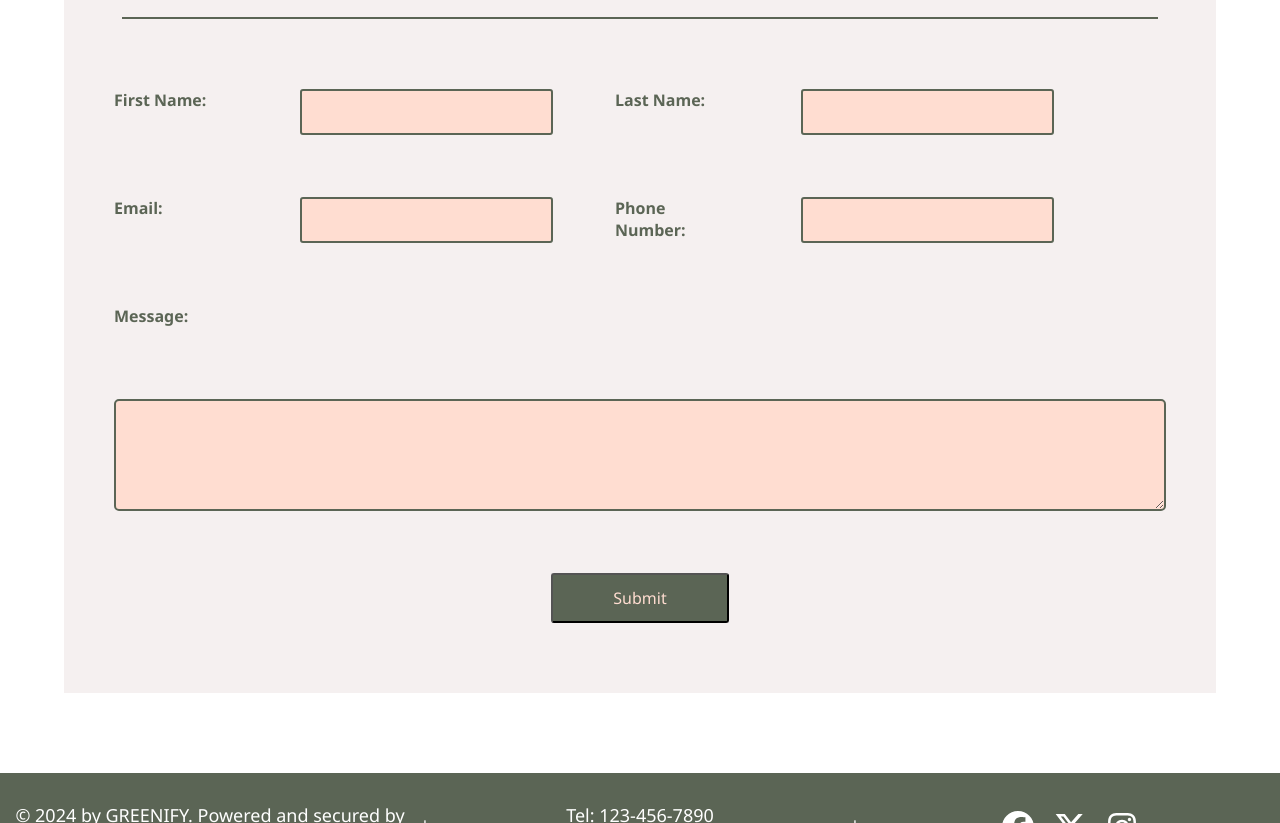
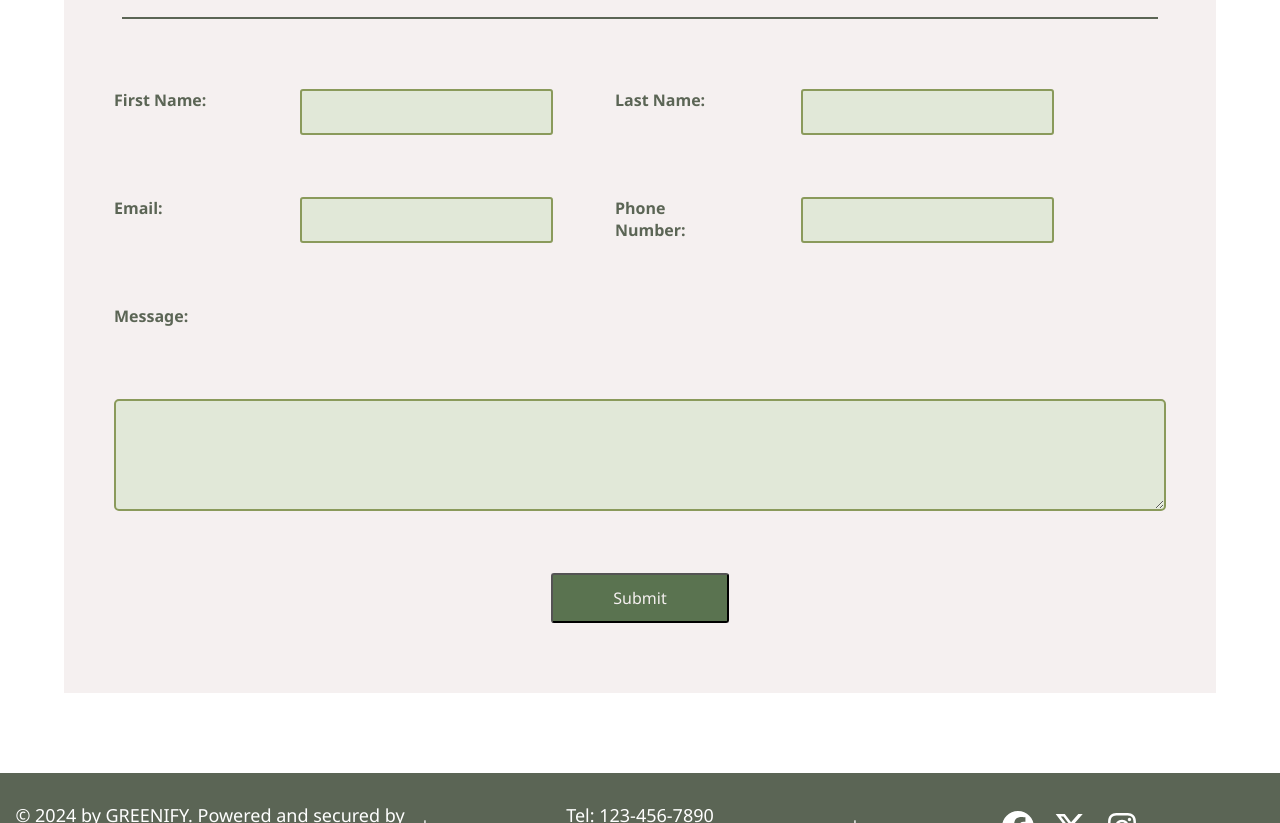
Before and after one commit to hibaziaa/Greenify-Gardening-School, a plain HTML site: page contact.html in a window 1280 px wide. Shown: the part 683-1506 px from the top of the page. Drawn offline with Linux system fonts and the light colour scheme.

Commit message:
Update form and button styles with complementary colors

```diff
--- a/style.css
+++ b/style.css
@@ -526,20 +526,20 @@ input[type="text"],
 input[type="email"],
 input[type="number"],
 textarea {
-  padding: 10px ;
+  padding: 10px;
   font-size: 16px;
-  border: 2px solid #5b6555;
+  border: 2px solid #8a9a5b; /* Slightly darker border */
   border-radius: 3px;
   outline: none;
-  background-color: #ffddd1;
+  background-color: #e1e8d8; /* Light sage */
   width: calc(25% - 10px);
 }
 
 textarea {
   padding: 10px;
   font-size: 16px;
-  border: 2px solid #5b6555;
-  background-color: #ffddd1;
+  border: 2px solid #8a9a5b;
+  background-color: #e1e8d8;
   border-radius: 5px;
   outline: none;
   width: 100%;
@@ -549,18 +549,20 @@ textarea {
 
 .formSection button {
   padding: 12px 60px;
-  margin:auto;
-  background-color: #5b6555;
+  margin: auto;
+  background-color: #5a7350; /* Deep olive */
   border-radius: 3px;
-  color: #ffddd1;
+  color: #f5f0f0; /* Matches form background */
   font-size: 16px;
   cursor: pointer;
-  transition: background-color 0.3s;}
+  transition: background-color 0.3s;
+}
 
 .formSection button:hover {
-  background-color: #ffddd1;
-  color:#5b6555 ;
+  background-color: #7a9a65; /* Slightly lighter olive */
+  color: #ffffff;
 }
+
 hr {
   border: 1px solid #5b6555; /* Set the color to match the theme */
   margin: 20px 0;
```
